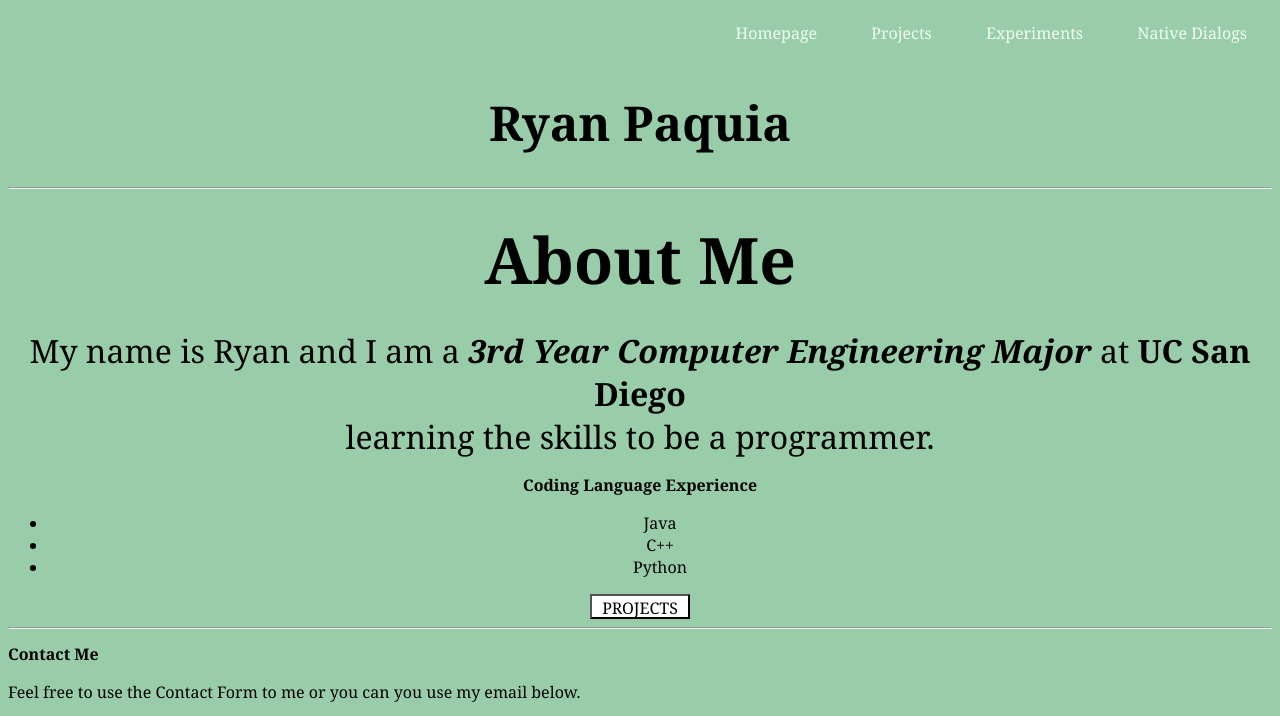
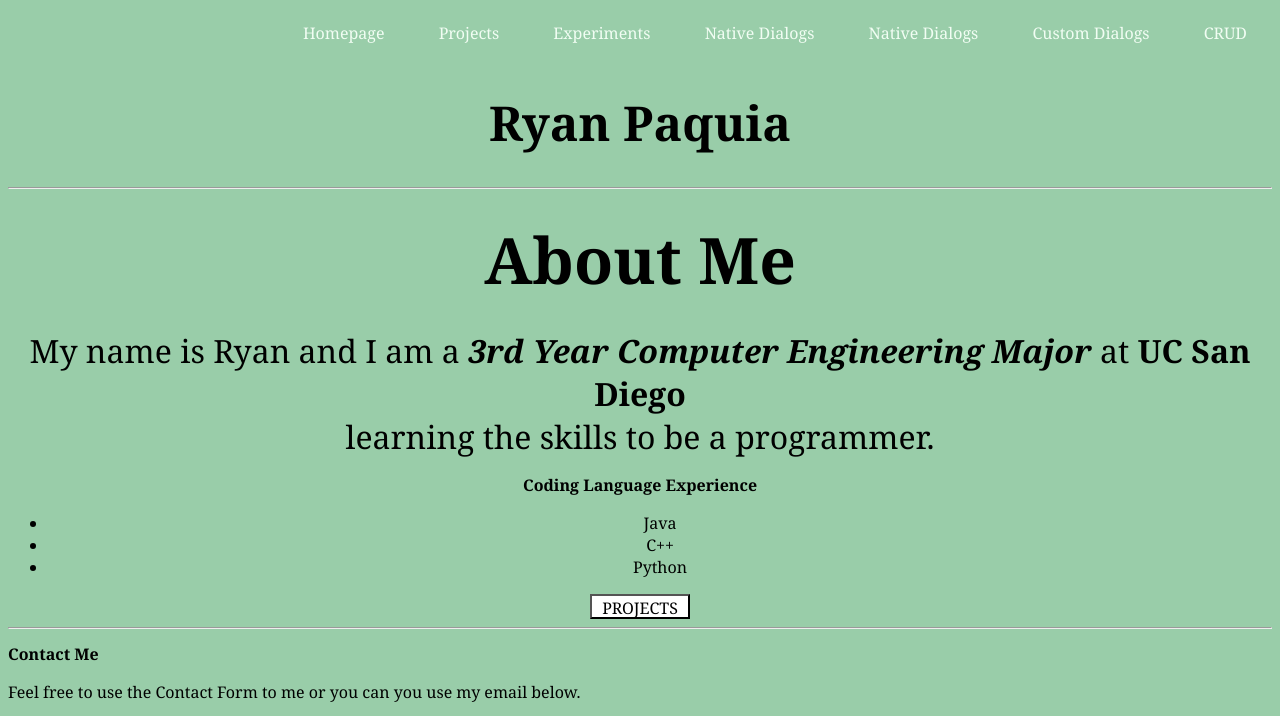
Before and after one commit to rpaquia/CSE134B-HW4, a plain HTML site: page index.html in a window 1280 px wide. Shown: the top 716 px of the page. Drawn offline with Linux system fonts and the light colour scheme.

Commit message:
Update index.html

```diff
--- a/index.html
+++ b/index.html
@@ -14,6 +14,9 @@
             <a href="project.html">Projects</a>
             <a href="experiments.html">Experiments</a>
             <a href="nativedialogs.html">Native Dialogs</a>
+            <a href="nativedialogs.html">Native Dialogs</a>
+            <a href="customdialogs.html">Custom Dialogs</a>
+            <a href="crud.html">CRUD</a>
         </nav>
         <h1>Ryan Paquia</h1>
         <hr>
```
